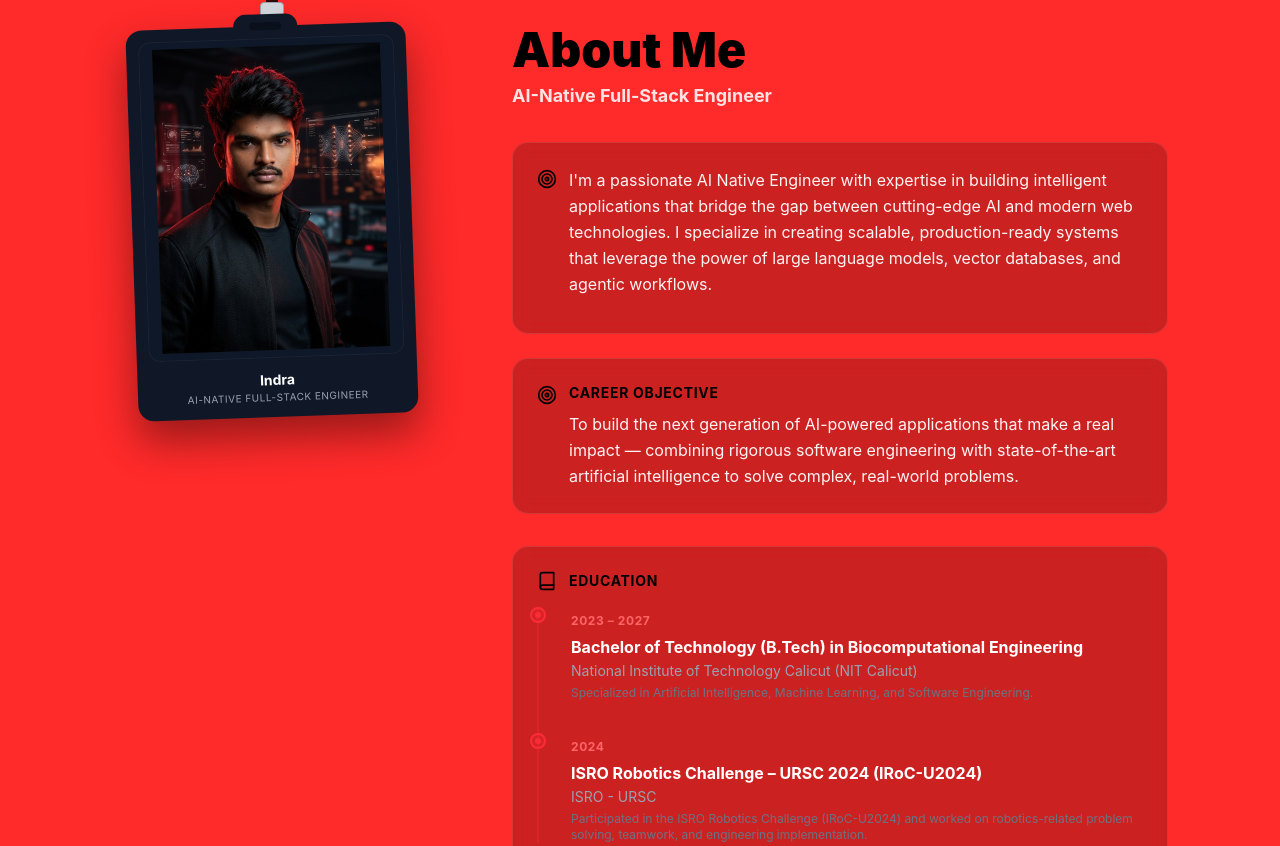
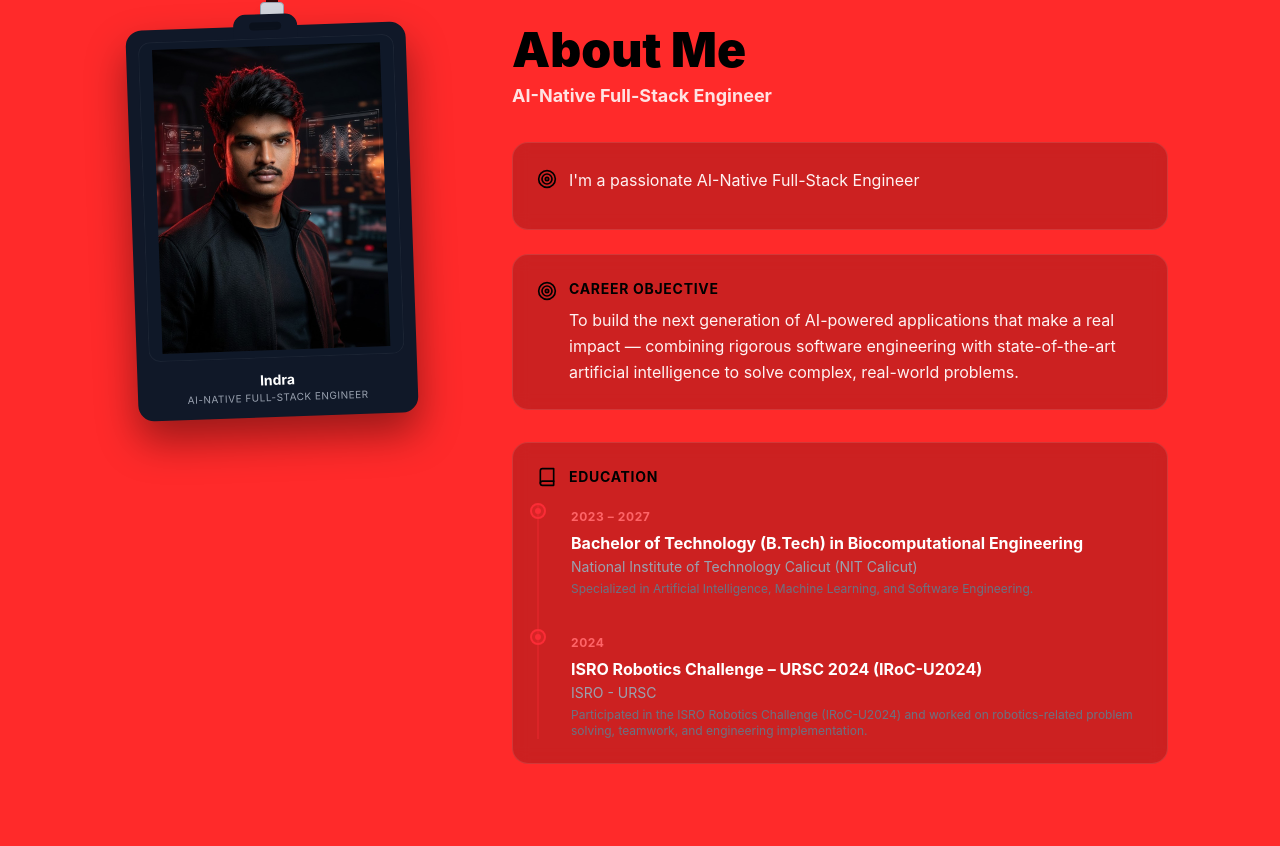
Before and after one commit to gurramindra7-droid/Indra-portfolio, a React (Vite) app: page / in a window 1280 px wide. Shown: the part 854-1700 px from the top of the page. Built offline with nearby package versions, Linux system fonts and the light colour scheme.

Commit message:
fix about intro text

```diff
--- a/src/data/portfolio.js
+++ b/src/data/portfolio.js
@@ -13,7 +13,7 @@
 
 
 export const about = {
-  intro: `I'm a passionate AI Native Engineer with expertise in building intelligent applications that bridge the gap between cutting-edge AI and modern web technologies. I specialize in creating scalable, production-ready systems that leverage the power of large language models, vector databases, and agentic workflows.`,
+  intro: `I'm a passionate AI-Native Full-Stack Engineer`,
   careerObjective: `To build the next generation of AI-powered applications that make a real impact — combining rigorous software engineering with state-of-the-art artificial intelligence to solve complex, real-world problems.`,
   education: [
     {
```
